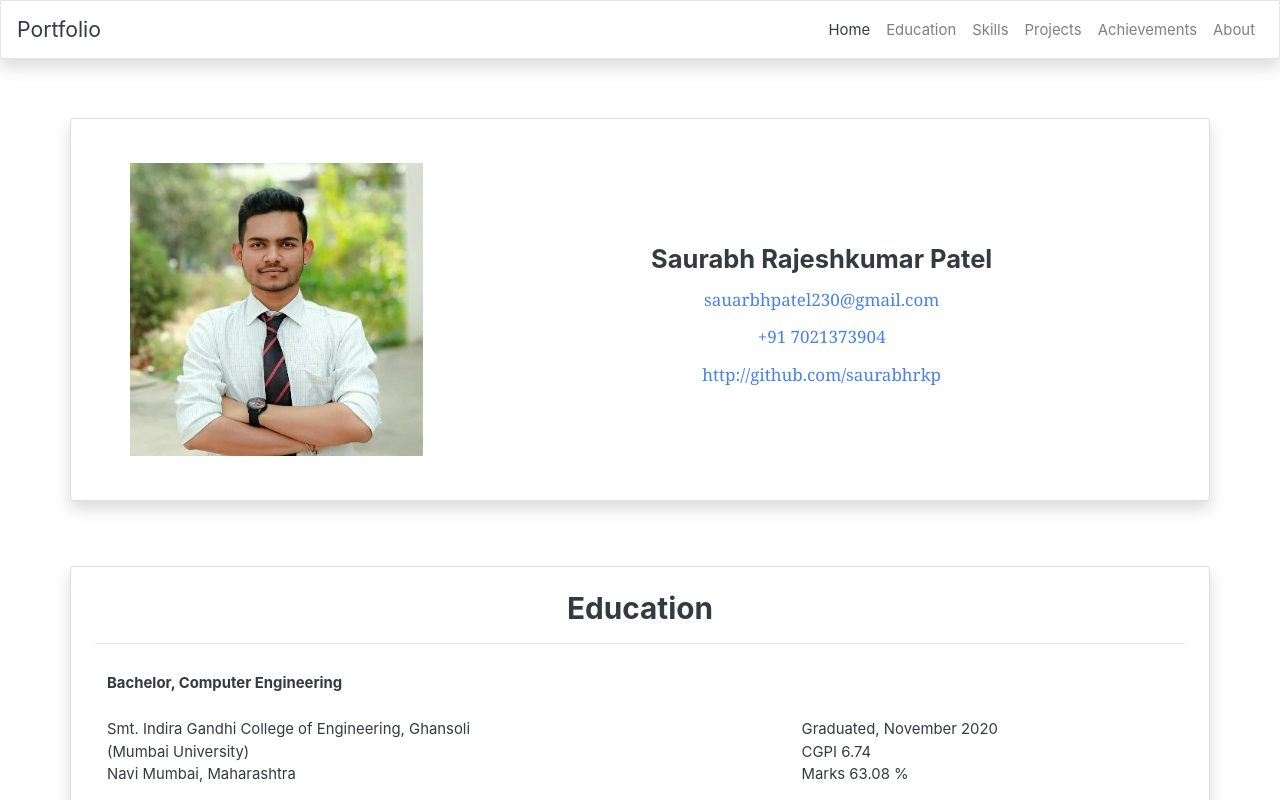
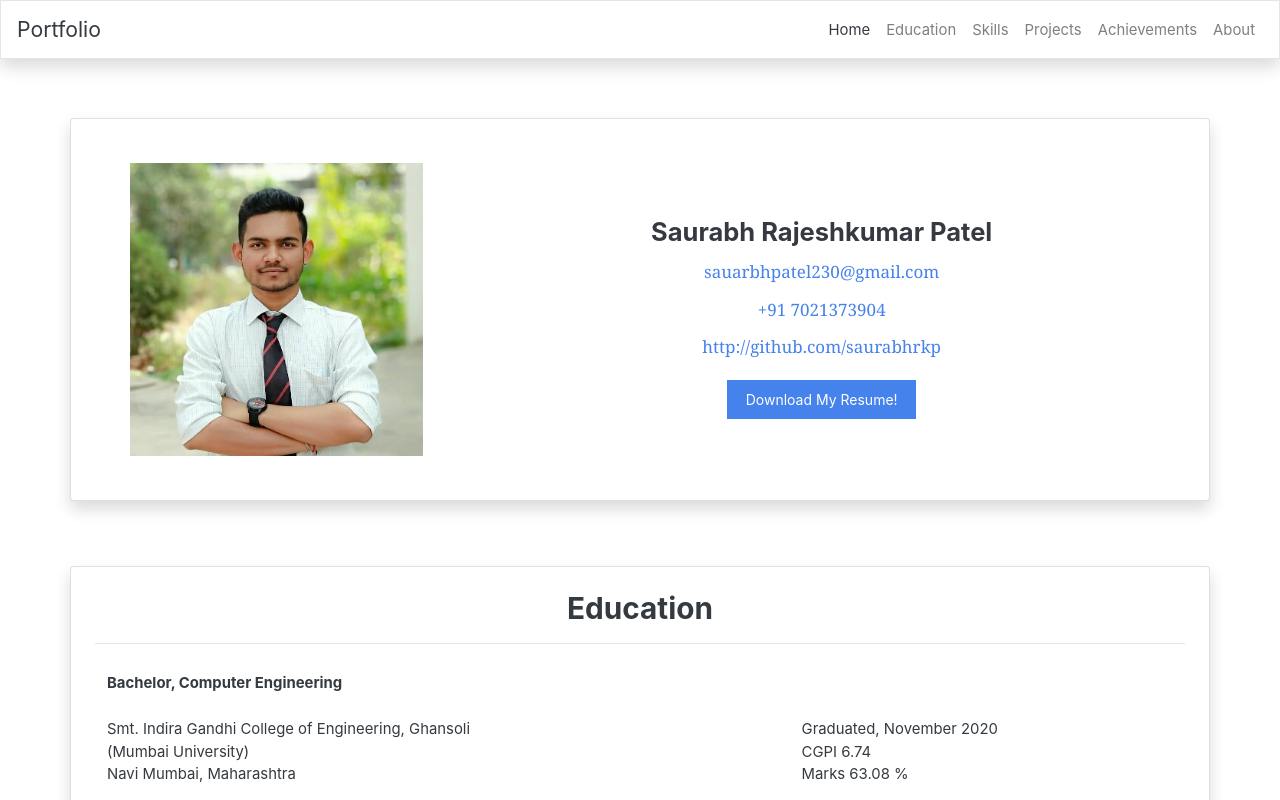
Before and after one commit to Saurabhrkp/portfolio, a React (Create React App) app: page / in a window 1280 px wide. Shown: the top 800 px of the page. Built offline with nearby package versions, Linux system fonts and the light colour scheme.

Commit message:
Added download button for resume

```diff
--- a/src/components/Header.js
+++ b/src/components/Header.js
@@ -26,6 +26,17 @@ const Header = () => {
                 <p className='card-title'>http://github.com/saurabhrkp</p>
               </a>
             </div>
+            <button type='button' className='btn btn-primary rounded-0 m-2'>
+              <a
+                href='https://github.com/Saurabhrkp/portfolio/raw/master/public/Resume_Sauarbh.pdf'
+                target='_blank'
+                rel='noopener noreferrer'
+                download='Resume_Sauarbh.pdf'
+                className='text-decoration-none text-white'
+              >
+                Download My Resume!
+              </a>
+            </button>
           </div>
         </div>
       </div>
```
Also changed, not shown: 1 other file (tests, documents, lock files or other folders).
